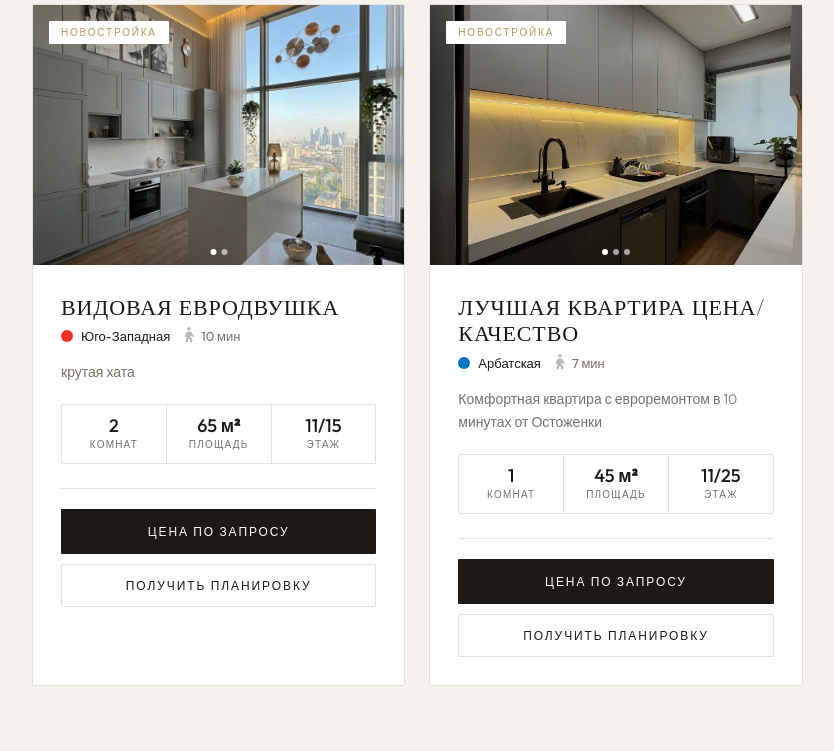
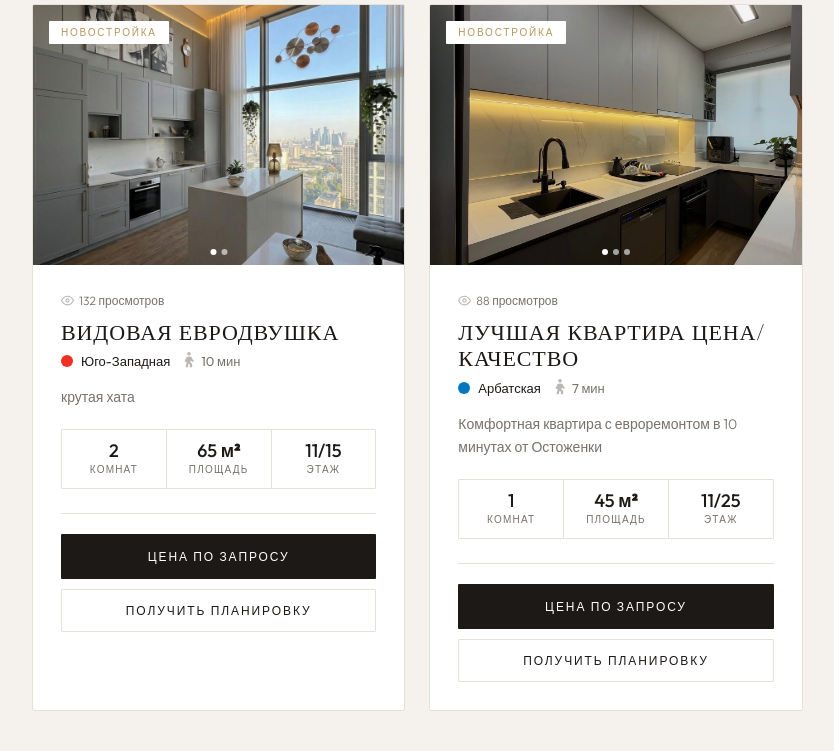
Before and after one commit to vladboss0123-pixel/FAMILY-HOUSE-MOSCOW-LANDING, a Flask app: page / in a window 1280 px wide. Shown: the part 651-1402 px from the top of the page, without its empty margins (24-858 px from the left). Run offline with Flask 3, Linux system fonts and the light colour scheme; some web fonts are replaced.

Commit message:
viewers & design

```diff
--- a/app.py
+++ b/app.py
@@ -19,7 +19,27 @@ AMO_STATUS_ID = 54235682    # 1. Новая заявка
 os.makedirs('data', exist_ok=True)
 os.makedirs(UPLOAD_FOLDER, exist_ok=True)
 
-ALLOWED_EXTENSIONS = {'png', 'jpg', 'jpeg', 'webp'}
+import random
+
+VIEWS_FILE = 'data/views.json'
+
+def load_views():
+    if not os.path.exists(VIEWS_FILE):
+        return {}
+    with open(VIEWS_FILE, 'r') as f:
+        return json.load(f)
+
+def save_views(views):
+    with open(VIEWS_FILE, 'w') as f:
+        json.dump(views, f)
+
+def get_views(apt_id):
+    views = load_views()
+    if apt_id not in views:
+        # Стартовое число — случайное от 50 до 200
+        views[apt_id] = random.randint(50, 200)
+        save_views(views)
+    return views[apt_id]
 
 def allowed_file(filename):
     return '.' in filename and filename.rsplit('.', 1)[1].lower() in ALLOWED_EXTENSIONS
@@ -145,10 +165,25 @@ def submit_quiz():
     json.dump(logs, open(log_file, 'w'), ensure_ascii=False, indent=2)
     return jsonify({'success': True})
 
+@app.route('/view/<apt_id>', methods=['POST'])
+def track_view(apt_id):
+    views = load_views()
+    if apt_id not in views:
+        views[apt_id] = random.randint(50, 200)
+    views[apt_id] += 1
+    save_views(views)
+    return jsonify({'views': views[apt_id]})
+
 @app.route('/')
 def index():
     apartments = [a for a in load_apartments() if a.get('active', True)]
-    return render_template('index.html', apartments=apartments)
+    views = load_views()
+    # Инициализируем просмотры для новых квартир
+    for apt in apartments:
+        if apt['id'] not in views:
+            views[apt['id']] = random.randint(50, 200)
+    save_views(views)
+    return render_template('index.html', apartments=apartments, views=views)
 
 @app.route('/submit', methods=['POST'])
 def submit():
--- a/templates/index.html
+++ b/templates/index.html
@@ -67,6 +67,13 @@ header {
 .card-badge { position: absolute; top: 16px; left: 16px; background: var(--white); font-size: 10px; letter-spacing: 0.18em; text-transform: uppercase; color: var(--gold); padding: 5px 12px; border-radius: 1px; font-weight: 500; z-index: 5; }
 
 .card-body { padding: 28px; }
+.card-views {
+  display: flex; align-items: center; gap: 5px;
+  font-size: 12px; color: var(--muted); margin-bottom: 10px;
+  font-weight: 300;
+}
+.card-views svg { opacity: 0.5; flex-shrink: 0; }
+
 .card-title { font-family: 'Playfair Display', serif; font-size: 22px; font-weight: 500; text-transform: uppercase; letter-spacing: 0.04em; line-height: 1.2; margin-bottom: 8px; color: var(--ink); }
 
 /* METRO */
@@ -208,6 +215,10 @@ footer { border-top: 1px solid var(--border); padding: 28px 56px; text-align: ce
         <div class="card-badge">Новостройка</div>
       </div>
       <div class="card-body">
+        <div class="card-views" id="views-{{ apt.id }}">
+          <svg width="13" height="13" viewBox="0 0 24 24" fill="none" stroke="currentColor" stroke-width="2" stroke-linecap="round" stroke-linejoin="round"><path d="M1 12s4-8 11-8 11 8 11 8-4 8-11 8-11-8-11-8z"/><circle cx="12" cy="12" r="3"/></svg>
+          {{ views.get(apt.id, 0) }} просмотров
+        </div>
         <h3 class="card-title">{{ apt.title }}</h3>
         {% if apt.metro_name %}
         <div class="card-metro">
@@ -290,7 +301,6 @@ footer { border-top: 1px solid var(--border); padding: 28px 56px; text-align: ce
       </div>
       <div id="mImgPlaceholder" class="modal-img-placeholder"></div>
       <div class="modal-body">
-        <p class="modal-eyebrow">Оставить заявку</p>
         <h3 class="modal-title" id="mTitle"></h3>
         <div id="mMetro" class="modal-metro" style="display:none">
           <div class="metro-dot" id="mMetroDot"></div>
@@ -368,6 +378,13 @@ let curApt = {};
 function openById(id) {
   const apt = APT_MAP[id];
   if (!apt) return;
+  // Трекаем просмотр
+  fetch(`/view/${id}`, { method: 'POST' })
+    .then(r => r.json())
+    .then(d => {
+      const el = document.getElementById('views-' + id);
+      if (el) el.innerHTML = `<svg width="13" height="13" viewBox="0 0 24 24" fill="none" stroke="currentColor" stroke-width="2" stroke-linecap="round" stroke-linejoin="round"><path d="M1 12s4-8 11-8 11 8 11 8-4 8-11 8-11-8-11-8z"/><circle cx="12" cy="12" r="3"/></svg> ${d.views} просмотров`;
+    });
   openModal(apt);
 }
 
```
